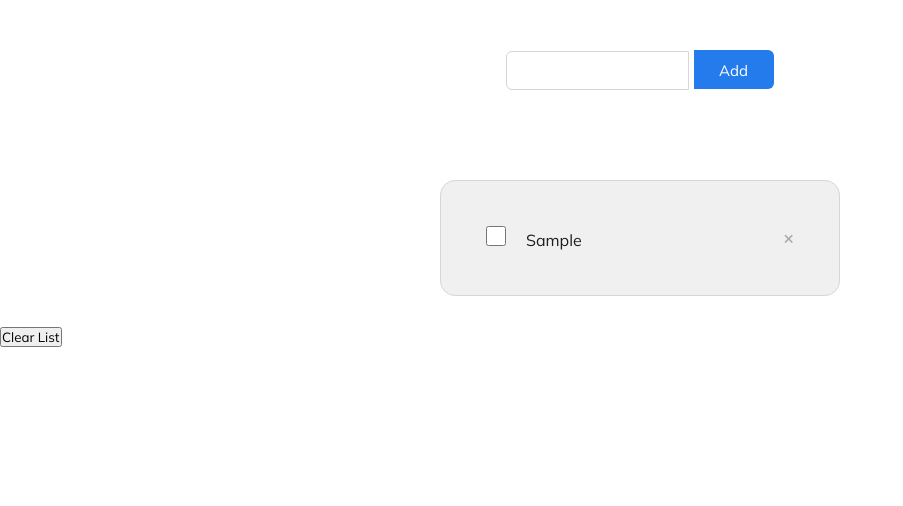
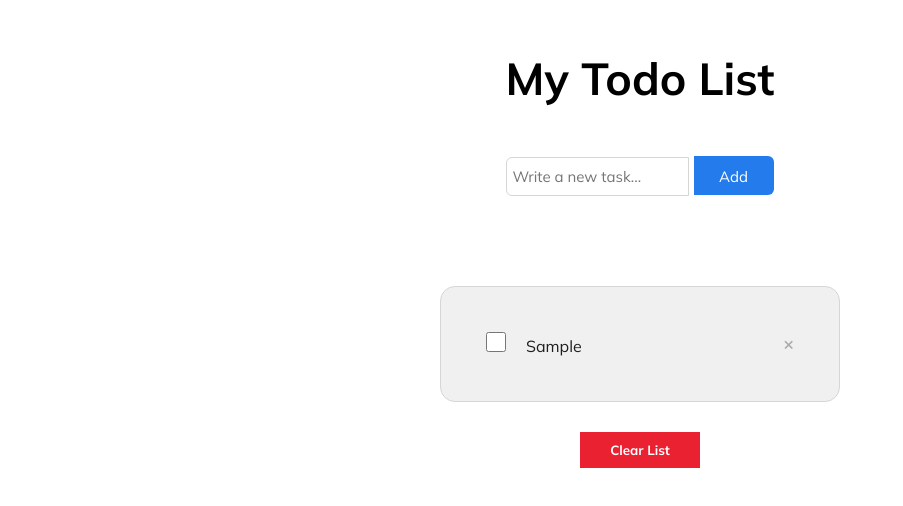
Before and after one commit to justbycris/To-Do-App-HTML--CSS--JQUERY, a plain HTML site: page index.html in a window 1280 px wide. Both pictures are taken after typing "Sample" into the empty fields and a click on the button "Add". Shown: the whole page, without its empty margins (0-903 px from the left). Drawn offline with nearby package versions, Linux system fonts and the light colour scheme.

Commit message:
UpdateApril

```diff
--- a/app.js
+++ b/app.js
@@ -3,6 +3,8 @@ let $input = $('input');
 let $button = $('button');
 let $ul = $('ul')
 let $error = $('#error-message');
+var $deleteAll = $('#clear-todos')
+var $allTodos = $('.todos')
 
 $(document).ready(function() {
     console.log('hello')
@@ -16,9 +18,11 @@ $button.on('click', (e) => {
     let $checkbox = $('<input type="checkbox" class="box" />');
     let $x = $('<span>&times;</span>').addClass('close')
 
-    //If input is empty, show error message
+
+    //If input is empty, show error message and don't save empty val in locaStorage
     if ($input.val() == 0) {
         $error.css('opacity', '1')
+        return;
     } else {
         $error.css('opacity', '0')
             //Add Tasks to list
@@ -68,14 +72,19 @@ function saveLocalTodos(todo) {
 
 }
 
+
+//Get and show the todos in localStorage
 function getTodos() {
-    //Is there todos in local storage already?
-    let todos;
+
+    var todos = [];
+    // This worked before
     if (localStorage.getItem("todos") === null) {
-        todos = [];
+        localStorage.setItem('todos', '[]');
     } else {
         todos = JSON.parse(localStorage.getItem("todos"));
     }
+
+
 
     todos.forEach(e => {
         //Create a li element
@@ -97,7 +106,7 @@ function getTodos() {
         //Eliminate Task
         $x.click(function() {
             $(this).parent().remove();
-            localStorage.removeItem(this);
+            // localStorage.removeItem(this);
             console.log('this')
         });
 
@@ -115,10 +124,11 @@ function getTodos() {
                 $(this).next().removeClass('completed');
             };
         });
+    });
+}
 
-
-
-    });
-
-
-}
+$deleteAll.on('click', (e) => {
+    $ul.children().remove()
+    window.localStorage.clear()
+    $error.css('opacity', '0')
+})
--- a/index.html
+++ b/index.html
@@ -20,8 +20,8 @@
     </div>
 
     <section class="container">
-        <!-- <h1>My Todo List</h1> -->
-        <input type="text" class="new-todo">
+        <h1>My Todo List</h1>
+        <input type="text" class="new-todo" placeholder="Write a new task...">
         <button class="btn" id="add-task">Add</button><br><br>
         <p id="error-message" class="error">Please write a task.</p>
     </section>
--- a/stylesheet.css
+++ b/stylesheet.css
@@ -109,3 +109,14 @@ li {
     font-size: 18px;
     float: right;
 }
+
+.btn-clear {
+    display: block;
+    margin: 0 auto;
+    padding: 10px 30px;
+    outline: none;
+    background-color: #e92131;
+    border: none;
+    color: #fff;
+    font-weight: bold;
+}
```
